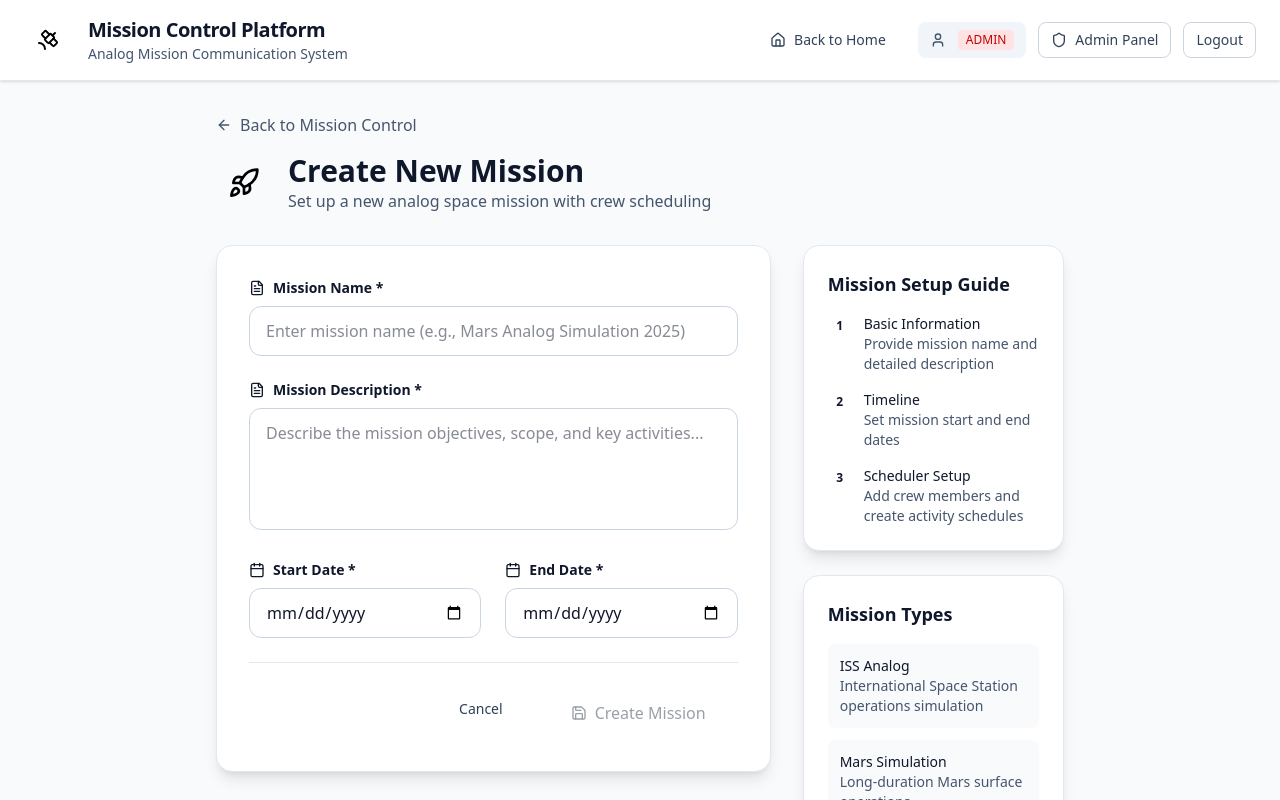
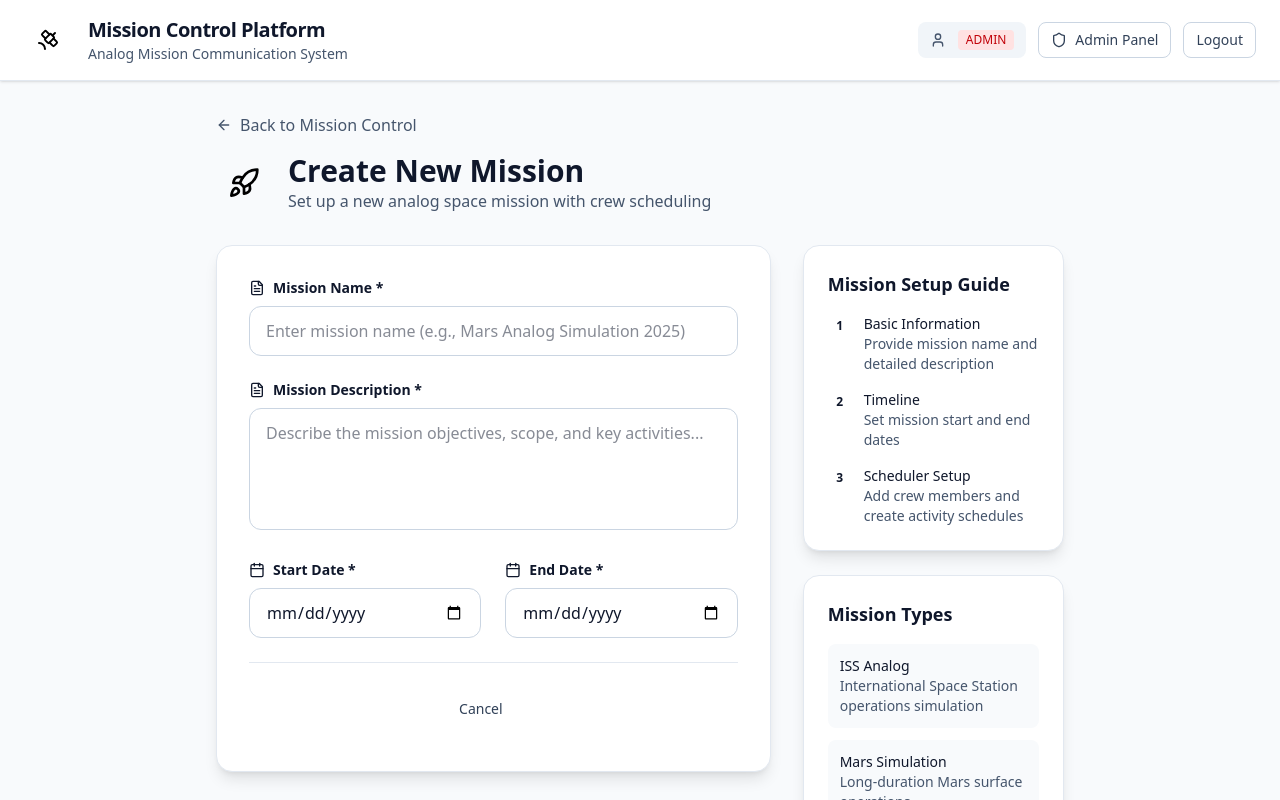
Before and after one commit to kl0cek/bachelor-project, a React (Vite) app: page /create-mission in a window 1280 px wide. Shown: the top 800 px of the page. Built offline with nearby package versions, Linux system fonts and the light colour scheme; sample sign-in values are in the browser's storage.

Commit message:
complitly fix

```diff
--- a/src/components/LoginModal.tsx
+++ b/src/components/LoginModal.tsx
@@ -151,13 +151,13 @@ export const LoginModal = ({ isOpen, onClose, onLogin }: LoginModalProps) => {
 
           <div className="flex justify-end gap-3">
             <Button type="button" variant="ghost" onClick={handleClose} disabled={isLoading}>
-              Cancel
+              <span className='dark:text-white text-sky-950'>Cancel</span>
             </Button>
             <Button
               onClick={handleSubmit}
               disabled={!username.trim() || !password.trim() || isLoading}
             >
-              {isLoading ? 'Logging in...' : 'Login'}
+              <span className='dark:text-white text-sky-950'>{isLoading ? 'Logging in...' : 'Login'}</span>
             </Button>
           </div>
         </div>
--- a/src/components/MainHeader.tsx
+++ b/src/components/MainHeader.tsx
@@ -1,6 +1,6 @@
 import { useState, useEffect } from 'react';
-import { Link, useLocation } from 'react-router';
-import { Satellite, User, LogIn, Home, Shield } from 'lucide-react';
+import { Link } from 'react-router';
+import { Satellite, User, LogIn, Shield } from 'lucide-react';
 import { Button } from './ui/index';
 import { LoginModal } from './LoginModal';
 import type { User as UserType } from '../types/auth';
@@ -8,7 +8,6 @@ import type { User as UserType } from '../types/auth';
 export const MainHeader = () => {
   const [isLoginModalOpen, setIsLoginModalOpen] = useState(false);
   const [user, setUser] = useState<UserType | null>(null);
-  const location = useLocation();
 
   useEffect(() => {
     const savedUser = localStorage.getItem('currentUser');
@@ -36,8 +35,6 @@ export const MainHeader = () => {
 
     window.location.reload();
   };
-
-  const isHomePage = location.pathname === '/';
 
   type Role = 'admin' | 'operator' | 'astronaut' | 'viewer';
 
@@ -78,21 +75,10 @@ export const MainHeader = () => {
               </Link>
             </div>
 
-            <div className="flex items-center gap-2 sm:gap-4 shrink-0">
-              {!isHomePage && (
-                <Button
-                  variant="ghost"
-                  onClick={() => window.history.back()}
-                  className="hidden md:flex"
-                  size="sm"
-                >
-                  <Home className="h-4 w-4 mr-2" />
-                  Back to Home
-                </Button>
-              )}
+            <div className="flex items-center gap-1.5 sm:gap-2 md:gap-3 shrink-0">
 
               {user ? (
-                <div className="flex items-center gap-1.5 sm:gap-2 md:gap-3">
+                <>
                   <div className="flex items-center gap-2 sm:gap-3 px-2 sm:px-3 py-1.5 sm:py-2 rounded-lg bg-slate-100 dark:bg-slate-700">
                     <User className="h-3.5 w-3.5 sm:h-4 sm:w-4 text-slate-600 dark:text-slate-400 shrink-0" />
                     <div className="flex flex-col min-w-0">
@@ -121,10 +107,10 @@ export const MainHeader = () => {
                     <span className="hidden sm:inline">Logout</span>
                     <span className="sm:hidden text-xs">Out</span>
                   </Button>
-                </div>
+                </>
               ) : (
                 <Button variant="default" size="sm" onClick={() => setIsLoginModalOpen(true)} className="px-2 sm:px-3">
-                  <LogIn className="h-3.5 w-3.5 sm:h-4 sm:w-4" />
+                  <LogIn className="h-3.5 w-3.5 sm:h-4 sm:w-4 dark:text-white text-sky-950" />
                   <span className="hidden xs:inline ml-1.5 sm:ml-2">Login</span>
                 </Button>
               )}
--- a/src/components/QuickActions.tsx
+++ b/src/components/QuickActions.tsx
@@ -61,7 +61,7 @@ export const QuickActions = ({ onCreateTask }: QuickActionsProps) => {
   onClick={toggleExpanded}
   className={cn(
     'h-14 w-14 rounded-full shadow-lg transition-all duration-200',
-            'bg-slate-600 hover:bg-slate-700 text-gray-700',
+    'bg-slate-400 hover:bg-gray-500 dark:bg-sky-950 dark:hover:bg-sky-900 dark:text-white text-white',
     'hover:shadow-xl hover:scale-110',
     isExpanded ? 'rotate-45' : 'rotate-0'
   )}
--- a/src/components/TaskForm.tsx
+++ b/src/components/TaskForm.tsx
@@ -109,9 +109,9 @@ export const TaskForm = ({
   ];
 
   const priorities: { value: Priority; label: string; color: string }[] = [
-    { value: 'high', label: 'High', color: 'bg-orange-500 text-gray-700' },
-    { value: 'medium', label: 'Medium', color: 'bg-space-600 text-gray-700' },
-    { value: 'low', label: 'Low', color: 'bg-slate-400 text-gray-700 dark:bg-slate-600' },
+    { value: 'high', label: 'High', color: 'bg-orange-500 text-white' },
+    { value: 'medium', label: 'Medium', color: 'bg-space-600 text-white' },
+    { value: 'low', label: 'Low', color: 'bg-slate-400 text-white dark:bg-slate-600' },
   ];
 
   return (
@@ -301,10 +301,10 @@ export const TaskForm = ({
 
           <div className="flex flex-col-reverse sm:flex-row justify-end gap-2 sm:gap-3 pt-4 sm:pt-6 border-t border-slate-200 dark:border-slate-800">
             <Button type="button" variant="ghost" onClick={onClose} className="w-full sm:w-auto">
-              Cancel
+              <span className='dark:text-white text-sky-950'>Cancel</span>
             </Button>
             <Button type="submit" className="w-full sm:w-auto">
-              {isEditing ? 'Update Task' : 'Create Task'}
+              <span className='dark:text-white text-sky-950'>{isEditing ? 'Update Task' : 'Create Task'}</span>
             </Button>
           </div>
         </form>
--- a/src/components/TimelineView.tsx
+++ b/src/components/TimelineView.tsx
@@ -11,13 +11,13 @@ import { getMockActivitiesForDay } from '../mock/weekdata';
 const hours = Array.from({ length: 24 }, (_, i) => i);
 
 const activityColors: Record<ActivityType, string> = {
-  exercise: 'bg-space-600 text-gray-700 shadow-space border-space-700',
-  meal: 'bg-slate-400 text-gray-700 dark:bg-slate-600 border-slate-500',
-  sleep: 'bg-slate-400 text-gray-700 dark:bg-slate-600 border-slate-500',
-  work: 'bg-space-600 text-gray-700 shadow-space border-space-700',
-  eva: 'bg-orange-500 text-gray-700 shadow-orange border-orange-600',
+  exercise: 'bg-space-400 dark:bg-space-500 text-white shadow-space border-space-600 dark:border-space-400',
+  meal: 'bg-slate-400 text-gray-900 dark:bg-slate-500 dark:text-white border-slate-500 dark:border-slate-400',
+  sleep: 'bg-slate-400 text-gray-900 dark:bg-slate-500 dark:text-white border-slate-500 dark:border-slate-400',
+  work: 'bg-space-400 dark:bg-space-500 text-white shadow-space border-space-600 dark:border-space-400',
+  eva: 'bg-orange-400 dark:bg-orange-500 text-gray-900 dark:text-white shadow-orange border-orange-600 dark:border-orange-400',
   optional:
-    'bg-slate-200 text-slate-800 border-slate-300 dark:bg-slate-800 dark:text-slate-200 dark:border-slate-700',
+    'bg-slate-300 text-slate-900 border-slate-400 dark:bg-slate-600 dark:text-slate-100 dark:border-slate-500',
 };
 
 const calculateMissionDay = (currentDate: Date, missionStartDate: Date): number => {
--- a/src/components/ui/Badge.tsx
+++ b/src/components/ui/Badge.tsx
@@ -3,7 +3,7 @@ import type { BadgeProps } from '../../types/types';
 
 export function Badge({ variant = 'default', className, children, ...props }: BadgeProps) {
   const variants = {
-    default: 'bg-space-600 text-gray-700 shadow-space',
+    default: 'bg-space-600 text-white shadow-space dark:bg-space-500 dark:text-white',
     secondary: 'bg-slate-200 text-slate-800 dark:bg-slate-800 dark:text-slate-200',
     outline:
       'border border-slate-300 text-slate-700 bg-transparent dark:border-slate-700 dark:text-slate-300',
--- a/src/components/ui/Button.tsx
+++ b/src/components/ui/Button.tsx
@@ -8,7 +8,7 @@ export function Button({
   ...props
 }: ButtonProps) {
   const variants = {
-    default: 'bg-space-600 text-gray-700 hover:bg-space-700 shadow-space focus:ring-space-500',
+    default: 'bg-space-600 text-white hover:bg-space-700 shadow-space focus:ring-space-500',
     ghost:
       'bg-transparent hover:bg-slate-100 text-slate-700 dark:hover:bg-slate-800 dark:text-slate-300',
     outline:
--- a/src/index.css
+++ b/src/index.css
@@ -1,4 +1,14 @@
 @import 'tailwindcss';
+
+@media (prefers-color-scheme: dark) {
+  :root {
+    color-scheme: dark;
+  }
+}
+
+.dark {
+  color-scheme: dark;
+}
 
 :root {
   --space-50: #f0f4ff;
--- a/src/pages/CreateMission.tsx
+++ b/src/pages/CreateMission.tsx
@@ -158,7 +158,7 @@ export const CreateMission = () => {
                     </>
                   ) : (
                     <>
-                      <Save className="h-4 w-4 mr-2" />
+                      <Save className="h-4 w-4 mr-2 text-white" />
                       Create Mission
                     </>
                   )}
--- a/src/pages/HomePage.tsx
+++ b/src/pages/HomePage.tsx
@@ -119,7 +119,7 @@ export const HomePage = () => {
 
             <div className="mt-8 pt-8 border-t border-slate-200 dark:border-slate-700">
               <p className="text-sm text-slate-600 dark:text-slate-400 mb-4">
-                Click the <strong>Login</strong> button in the header to get started
+                Click the <strong className="text-slate-900 dark:text-slate-100">Login</strong> button in the header to get started
               </p>
             </div>
           </Card>
@@ -148,9 +148,9 @@ export const HomePage = () => {
             {hasPermission('create_mission') && (
               <Link to="/create-mission" className="flex-1 sm:flex-initial">
                 <Button size="lg" className="w-full sm:w-auto text-sm sm:text-base">
-                  <Plus className="h-4 w-4 sm:h-5 sm:w-5 mr-1.5 sm:mr-2" />
+                  <Plus className="h-4 w-4 sm:h-5 sm:w-5 mr-1.5 sm:mr-2 dark:text-white text-sky-950" />
                   <span className="hidden xs:inline">Create New Mission</span>
-                  <span className="xs:hidden">New Mission</span>
+                  <span className="xs:hidden dark:text-white text-sky-950 ">New Mission</span>
                 </Button>
               </Link>
             )}
```
Lines whose indentation alone changed are shown as unchanged.
